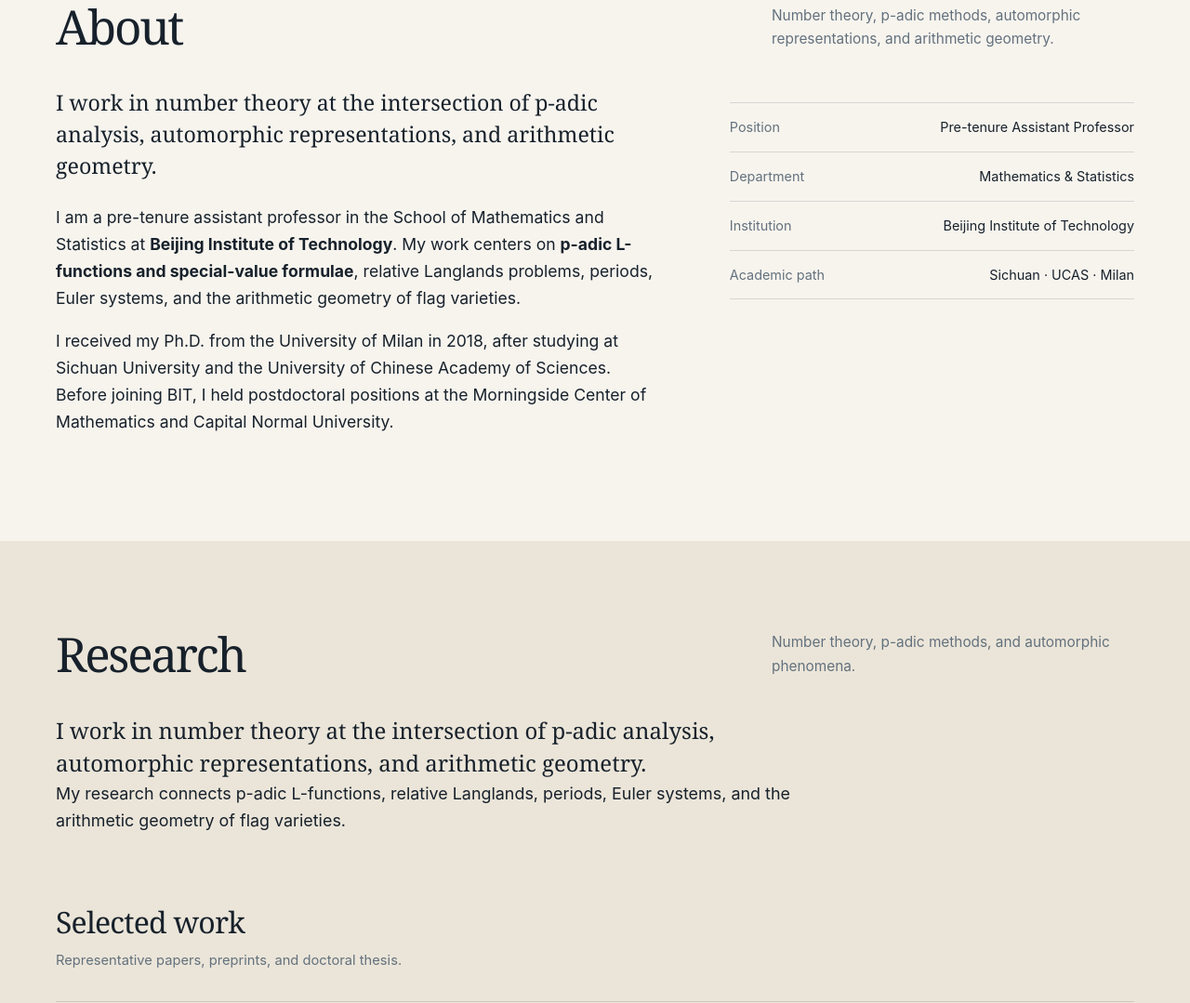
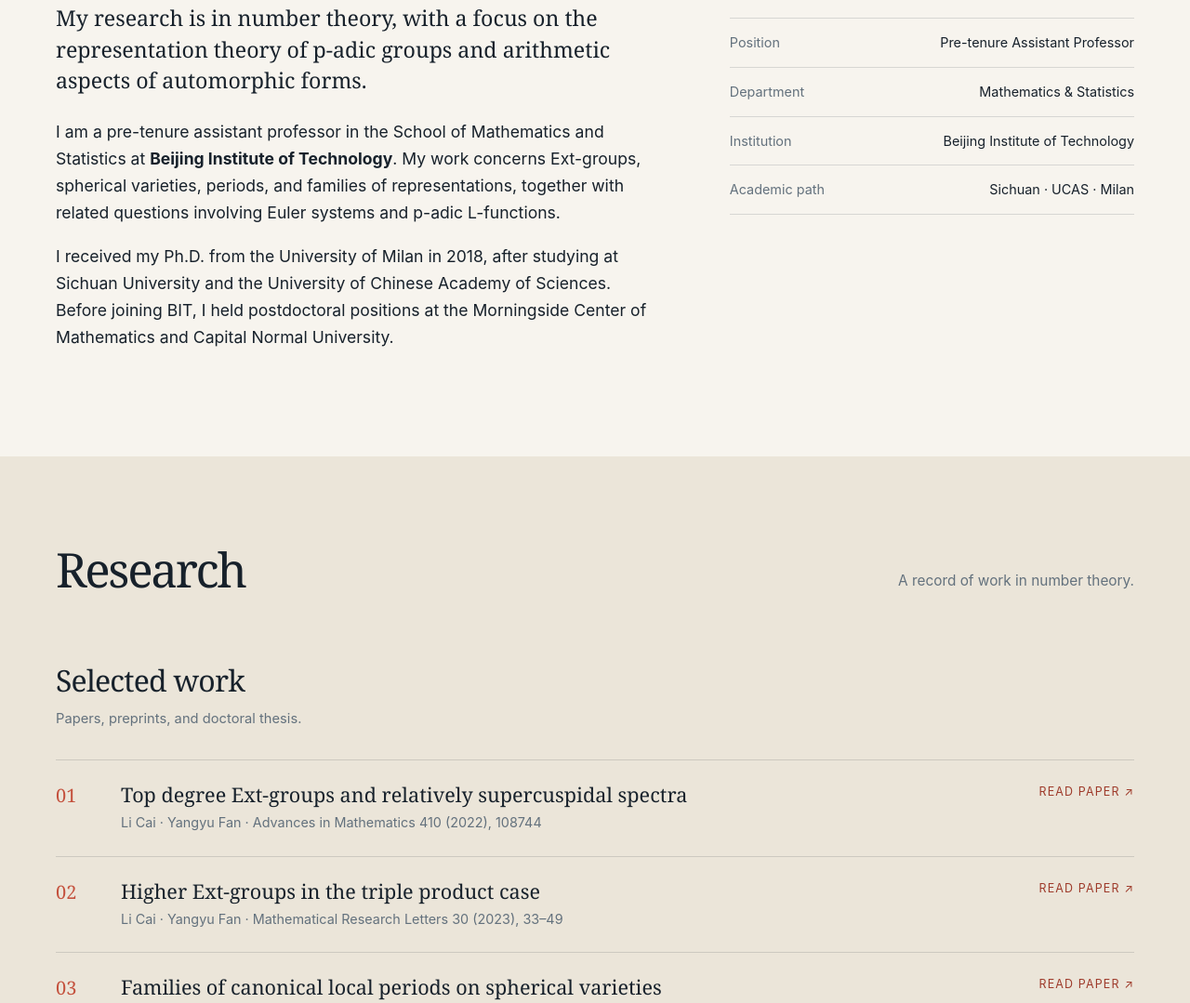
Before and after one commit to luanshenjun-hub/luanshenjun-hub.github.io, a plain HTML site: page index.html in a window 1280 px wide. Shown: the part 1200-2279 px from the top of the page at 93% size. Drawn offline with Linux system fonts and the light colour scheme.

Commit message:
Refine academic profile wording

```diff
--- a/index.html
+++ b/index.html
@@ -102,7 +102,6 @@
     }
     h1, h2, h3 { font-family: var(--serif); font-weight: 400; }
     h1 { max-width: 800px; margin: 0; font-size: clamp(3.8rem, 9vw, 7.6rem); line-height: .94; letter-spacing: -.065em; }
-    .hero-lede { max-width: 620px; margin: 30px 0 0; color: #d7d4cc; font-size: 1.16rem; }
     .hero-meta { display: flex; flex-wrap: wrap; gap: 10px 28px; margin-top: 38px; color: #c6c4bd; font-size: .9rem; }
     .hero-meta strong { color: #f2eee6; font-weight: 500; }
     .hero-actions { display: flex; flex-wrap: wrap; gap: 12px; margin-top: 40px; }
@@ -137,10 +136,6 @@
     .detail dd { margin: 0; text-align: right; }
 
     .research { background: var(--paper-deep); }
-    .research-statement { max-width: 800px; font-size: 1.12rem; }
-    .research-statement p { margin: 0; }
-    .research-statement p:first-child { font: 1.5rem/1.45 var(--serif); }
-
     .publication-list { border-top: 1px solid var(--line); }
     .publication { display: grid; grid-template-columns: 52px 1fr auto; gap: 18px; align-items: start; padding: 24px 0; border-bottom: 1px solid var(--line); }
     .publication-index { color: var(--accent); font: 1.25rem var(--serif); }
@@ -217,7 +212,6 @@
       <div class="shell hero-inner">
         <p class="eyebrow">Mathematician · Number theory · Beijing Institute of Technology</p>
         <h1>p-adic methods,<br />automorphic forms,<br /><em>and arithmetic geometry.</em></h1>
-        <p class="hero-lede">I study number theory through p-adic L-functions, automorphic representations, and arithmetic geometry.</p>
         <div class="hero-meta">
           <span><strong>Based at</strong> Beijing Institute of Technology</span>
           <span><strong>Research in</strong> number theory · p-adic methods</span>
@@ -237,8 +231,8 @@
         </div>
         <div class="about-grid">
           <div class="about-copy">
-            <p>I work in number theory at the intersection of p-adic analysis, automorphic representations, and arithmetic geometry.</p>
-            <p>I am a pre-tenure assistant professor in the School of Mathematics and Statistics at <strong>Beijing Institute of Technology</strong>. My work centers on <strong>p-adic L-functions and special-value formulae</strong>, relative Langlands problems, periods, Euler systems, and the arithmetic geometry of flag varieties.</p>
+            <p>My research is in number theory, with a focus on the representation theory of p-adic groups and arithmetic aspects of automorphic forms.</p>
+            <p>I am a pre-tenure assistant professor in the School of Mathematics and Statistics at <strong>Beijing Institute of Technology</strong>. My work concerns Ext-groups, spherical varieties, periods, and families of representations, together with related questions involving Euler systems and p-adic L-functions.</p>
             <p>I received my Ph.D. from the University of Milan in 2018, after studying at Sichuan University and the University of Chinese Academy of Sciences. Before joining BIT, I held postdoctoral positions at the Morningside Center of Mathematics and Capital Normal University.</p>
           </div>
           <dl class="details">
@@ -255,14 +249,10 @@
       <div class="shell">
         <div class="section-heading">
           <h2>Research</h2>
-          <p class="section-kicker">Number theory, p-adic methods, and automorphic phenomena.</p>
-        </div>
-        <div class="research-statement">
-          <p>I work in number theory at the intersection of p-adic analysis, automorphic representations, and arithmetic geometry.</p>
-          <p>My research connects p-adic L-functions, relative Langlands, periods, Euler systems, and the arithmetic geometry of flag varieties.</p>
+          <p class="section-kicker">A record of work in number theory.</p>
         </div>
         <div class="section-heading papers-heading">
-          <div><h3>Selected work</h3><p>Representative papers, preprints, and doctoral thesis.</p></div>
+          <div><h3>Selected work</h3><p>Papers, preprints, and doctoral thesis.</p></div>
         </div>
         <div class="publication-list">
           <article class="publication">
```
